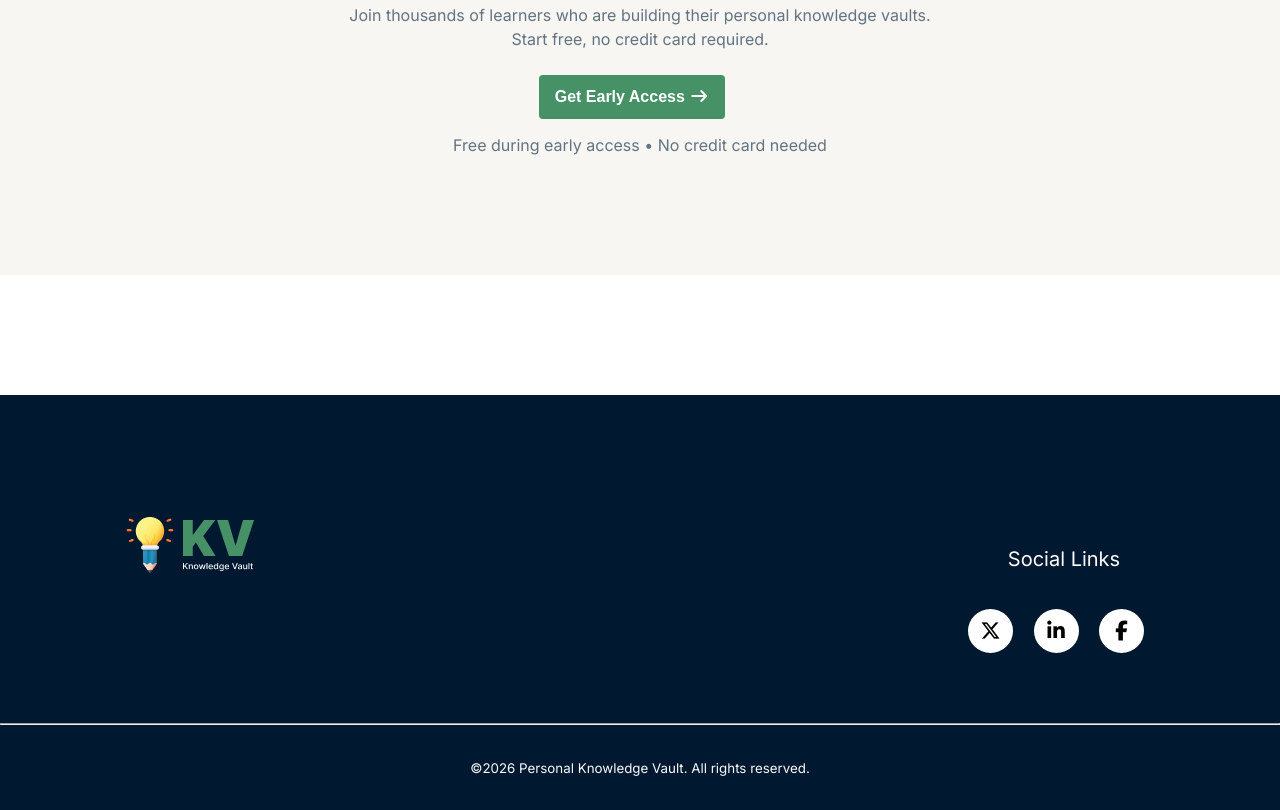
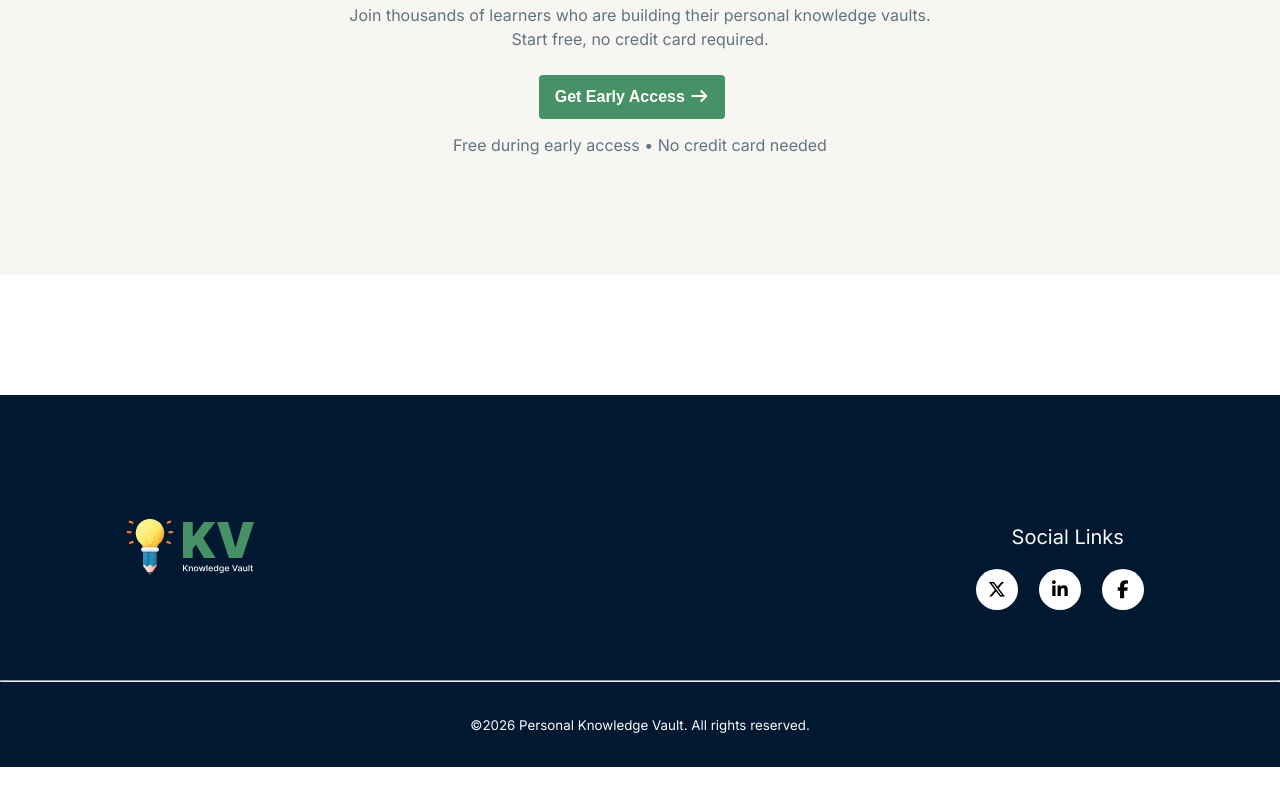
Before and after one commit to mollika123/knowledge-vault, a plain HTML site: page index.html in a window 1280 px wide. Shown: the part 2550-3360 px from the top of the page. After the commit the page ends 3317 px from the top, so only its background shows below. Drawn offline with Linux system fonts and the light colour scheme.

Commit message:
fix some margin

```diff
--- a/css/styles.css
+++ b/css/styles.css
@@ -266,19 +266,26 @@ font-weight: 400;
  #footer{
  width:100%;
 
-  padding-top:120px;
+  padding-top:100px;
   background-color: #001931;
+  /* padding-bottom: 120px; */
  }
-  #footer .footer-container .footer-content{
-   display: flex;
+  #footer  .footer-content{
+   display:flex ;
    justify-content: space-between;
+   /* justify-content: center;
+   align-items:center; */
   margin:0 120px;
   }
-  .footer-container  .social p{
+  .footer-container .footer-content .foot-img{
+    margin-top: 22px;
+  }
+  .footer-container .footer-content .social p{
     font-size:20px;
-    line-height:28px;
-    color:#fff;
+    /* line-height:28px; */
+    color:#fff
     margin-bottom:16px;
+
   }
   .footer-container .footer-content .social {
     /* display: flex; */
@@ -292,7 +299,7 @@ font-weight: 400;
   border-radius: 50%;
  margin-right: 16px;
   color: #000;
-  font-size: 20px;
+  font-size: 18px;
    text-decoration: none;
    transition: transform 0.3s ease, background 0.3s ease;
 padding:10px;
```
